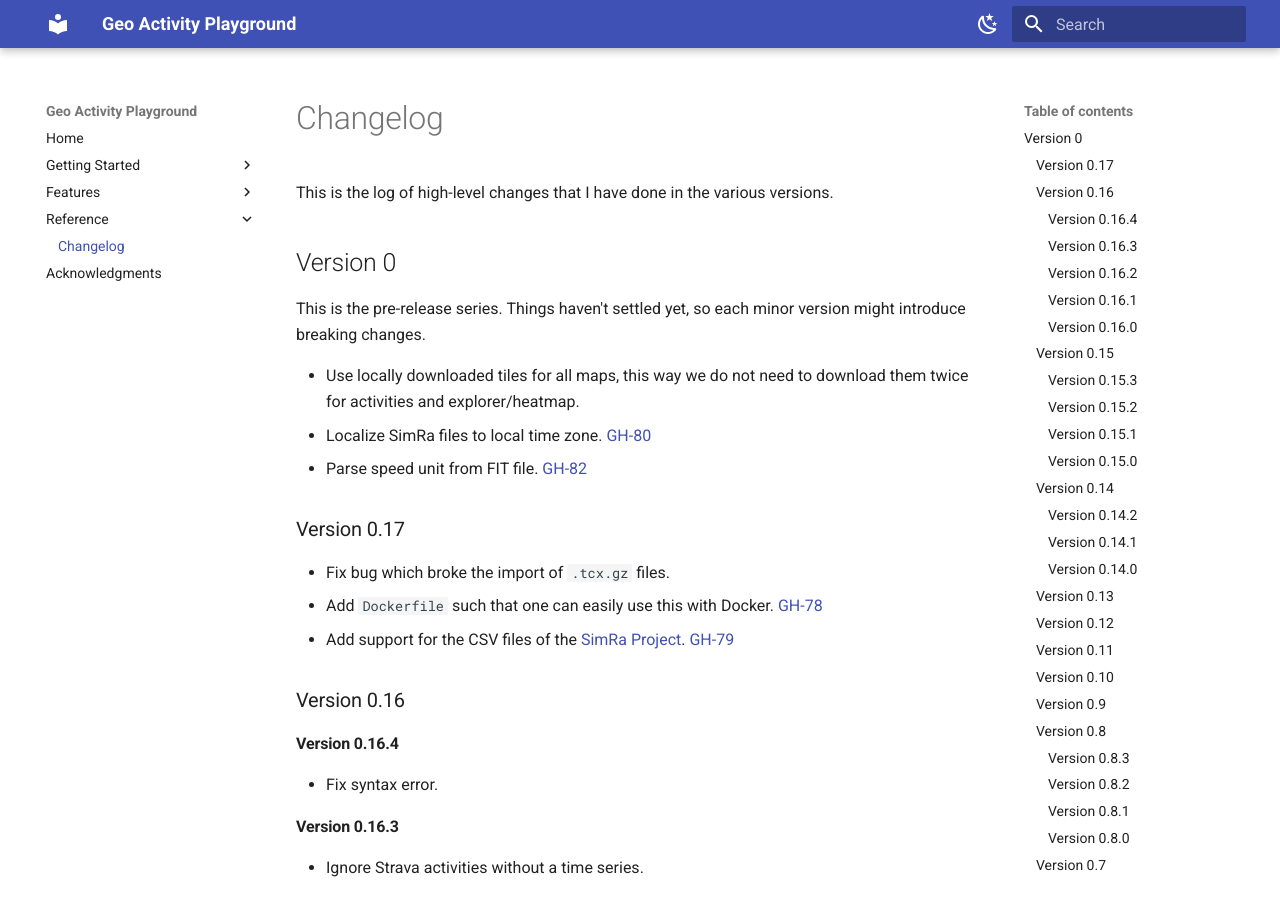
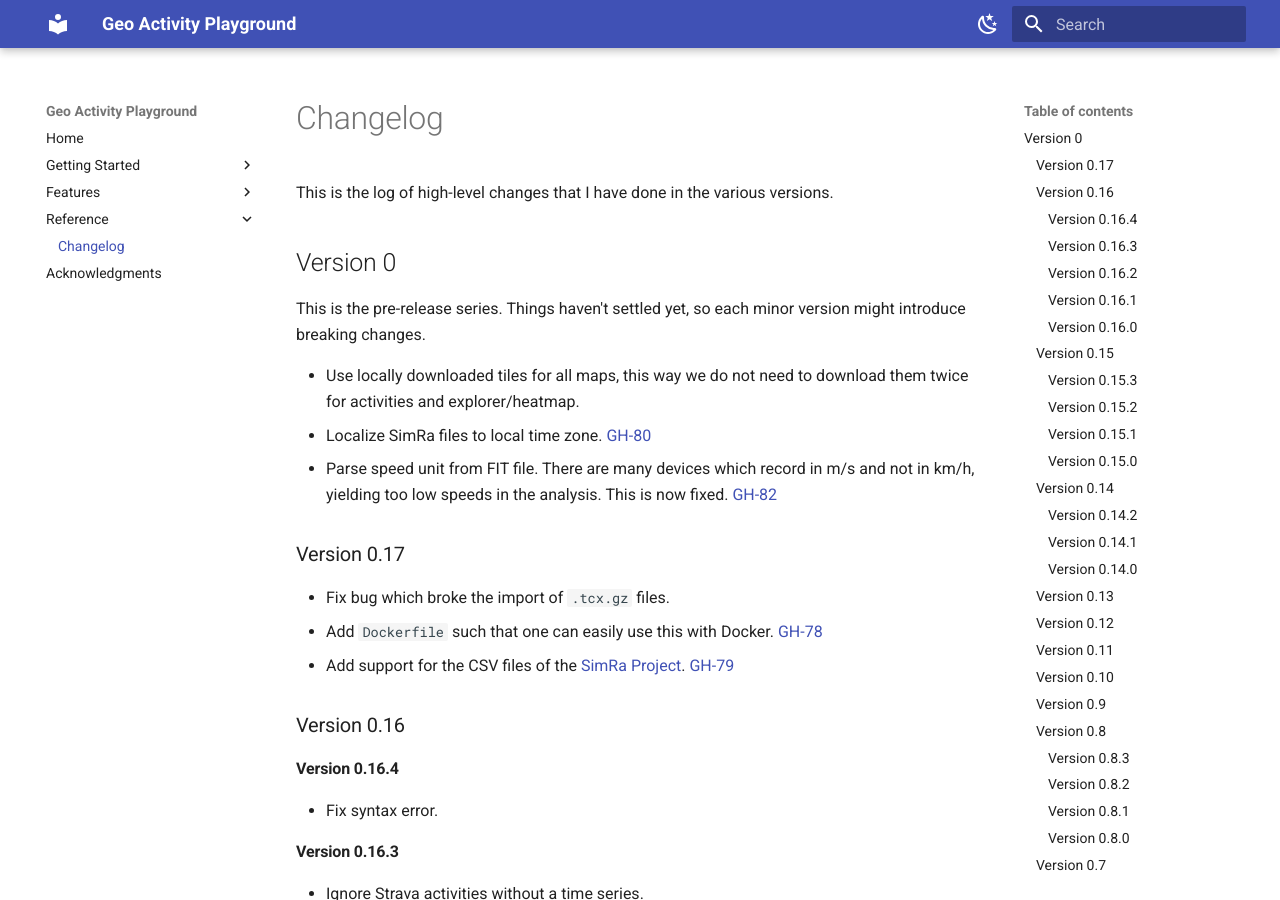
Before and after one commit to martin-ueding/geo-activity-playground, an MkDocs documentation site: the page built from docs/reference/changelog.md, in a window 1280 px wide and 900 px high. Built offline with MkDocs 1.6.1 and Material for MkDocs 9.7.7, drawn with Linux system fonts in a browser that asks for light colours.

Commit message:
Changelog entry

```diff
--- a/docs/reference/changelog.md
+++ b/docs/reference/changelog.md
@@ -8,7 +8,7 @@ This is the pre-release series. Things haven't settled yet, so each minor versio
 
 - Use locally downloaded tiles for all maps, this way we do not need to download them twice for activities and explorer/heatmap.
 - Localize SimRa files to local time zone. [GH-80](https://github.com/martin-ueding/geo-activity-playground/pull/80)
-- Parse speed unit from FIT file. [GH-82](https://github.com/martin-ueding/geo-activity-playground/pull/82)
+- Parse speed unit from FIT file. There are many devices which record in m/s and not in km/h, yielding too low speeds in the analysis. This is now fixed. [GH-82](https://github.com/martin-ueding/geo-activity-playground/pull/82)
 
 ### Version 0.17
 
```
